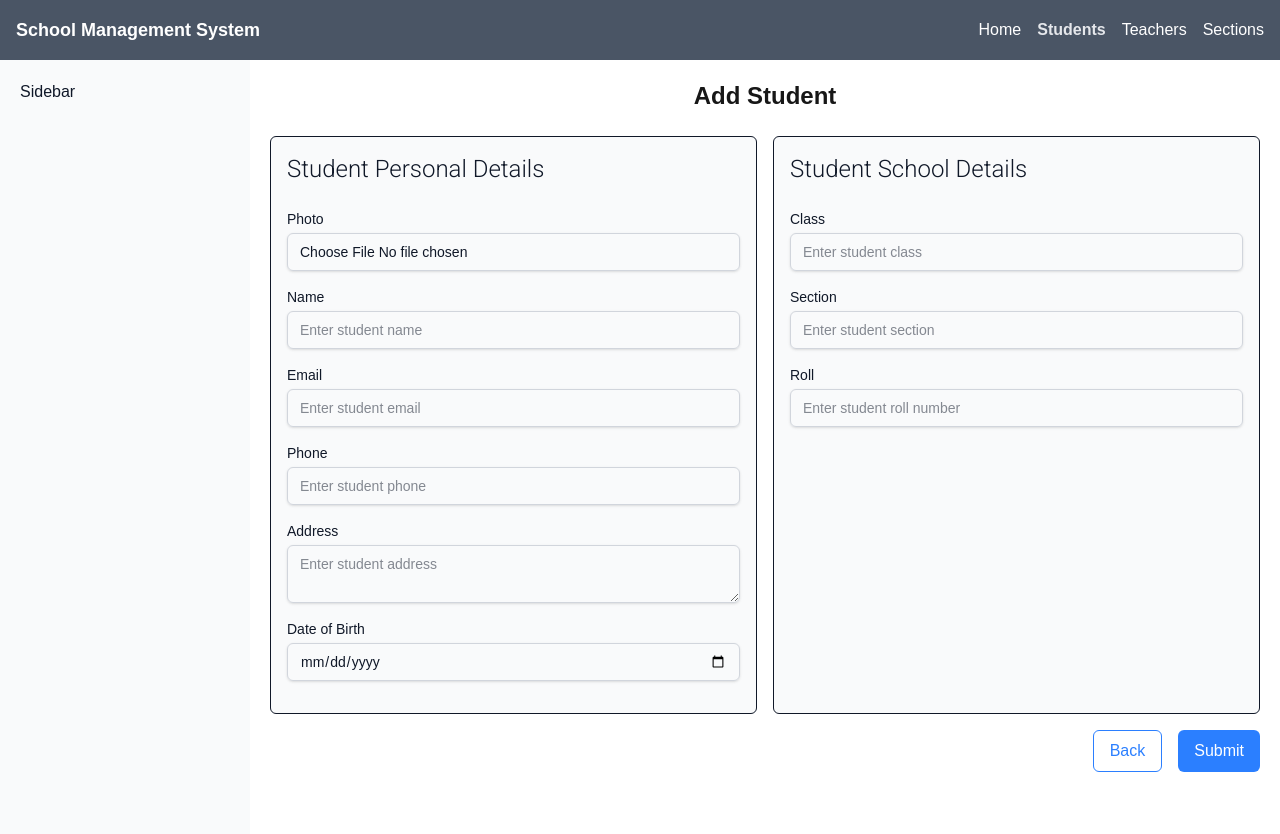
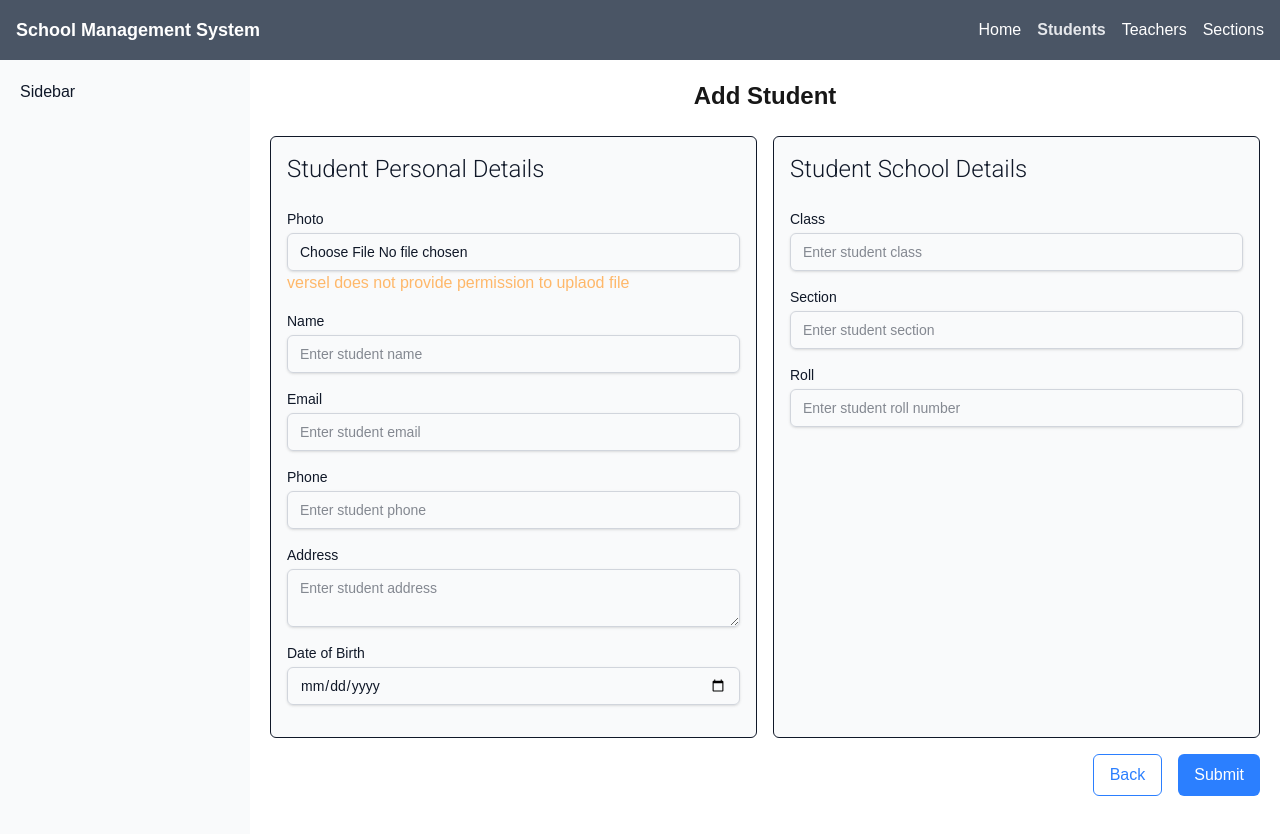
Before and after one commit to gitoutofbox/nextjs-my-school, a Next.js app: page /students/add in a window 1280 px wide. Shown: the top 834 px of the page. Built offline with nearby package versions, Linux system fonts and the light colour scheme.

Commit message:
verser issue on html print

```diff
--- a/src/app/(pages)/students/[id]/page.tsx
+++ b/src/app/(pages)/students/[id]/page.tsx
@@ -101,6 +101,7 @@ export default function EditStudent() {
                                             src="default.jpg" alt="Student Photo" width={120} height={70} />
                                 }
                                 <div>
+                                    <div className="text-orange-300">versel does not provide permission to uplaod file</div>
                                     {errors.photo && <span className="text-red-500 text-sm">This field is required</span>}
                                 </div>
                             </div>
--- a/src/app/(pages)/students/add/page.tsx
+++ b/src/app/(pages)/students/add/page.tsx
@@ -50,6 +50,7 @@ export default function AddStudent() {
 
                                 className="mt-1 block w-full px-3 py-2 border border-gray-300 rounded-md shadow-sm focus:outline-none focus:ring-blue-500 focus:border-blue-500 sm:text-sm"
                             />
+                            <div className="text-orange-300">versel does not provide permission to uplaod file</div>
                             {errors.name && <span className="text-red-500 text-sm">This field is required</span>}
                         </div>
 
```
